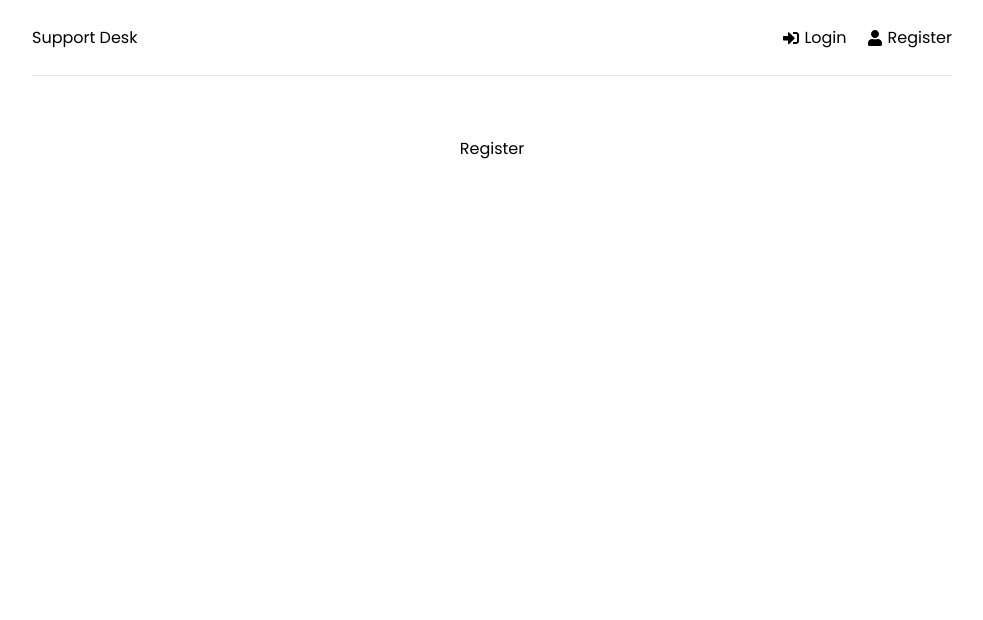
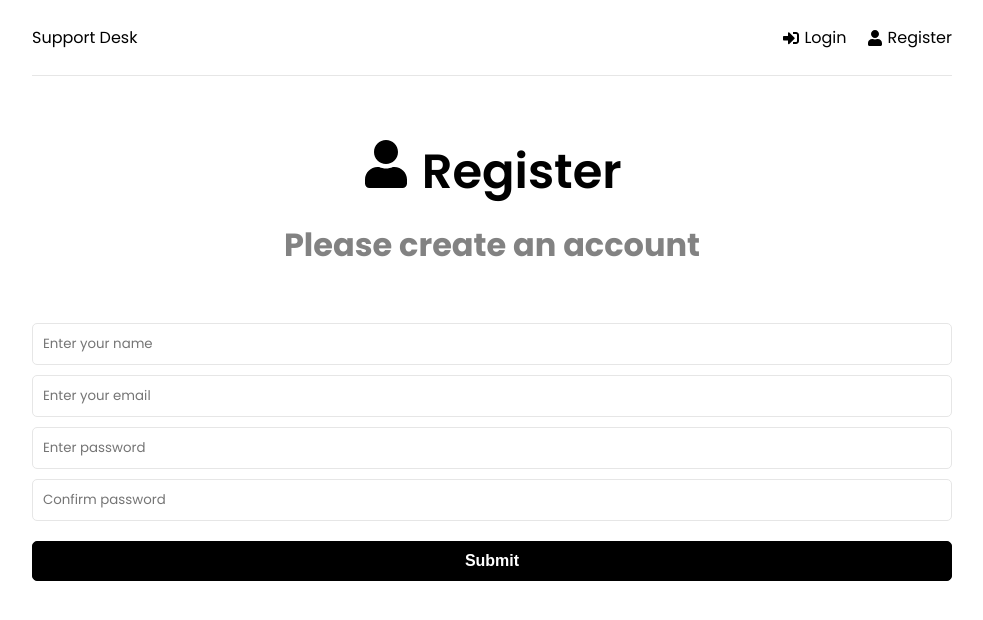
Before and after one commit to Dina2703/ticket-app-mern, a React (Create React App) app in the folder frontend/: page /register in a window 1280 px wide. Shown: the top 620 px of the page, without its empty margins (148-1131 px from the left). Built offline with nearby package versions, Linux system fonts and the light colour scheme.

Commit message:
Home, Register, Login UI

```diff
--- a/frontend/src/App.js
+++ b/frontend/src/App.js
@@ -1,4 +1,6 @@
 import { BrowserRouter as Router, Routes, Route } from "react-router-dom";
+import { ToastContainer } from "react-toastify";
+import "react-toastify/dist/ReactToastify.css";
 import Header from "./components/Header";
 import Home from "./pages/Home";
 import Login from "./pages/Login";
@@ -17,6 +19,7 @@
           </Routes>
         </div>
       </Router>
+      <ToastContainer />
     </>
   );
 }
--- a/frontend/src/pages/Home.js
+++ b/frontend/src/pages/Home.js
@@ -1,7 +1,22 @@
 import React from "react";
+import { Link } from "react-router-dom";
+import { FaQuestionCircle, FaTicketAlt } from "react-icons/fa";
 
 function Home() {
-  return <div>Home</div>;
+  return (
+    <>
+      <section className="heading">
+        <h1>What do you need help with</h1>
+        <p>Please choose from an option below</p>
+      </section>
+      <Link to="/new-ticket" className="btn btn-reverse btn-block">
+        <FaQuestionCircle /> Create New Ticket
+      </Link>
+      <Link to="/tickets" className="btn  btn-block">
+        <FaTicketAlt /> View My Tickets
+      </Link>
+    </>
+  );
 }
 
 export default Home;
--- a/frontend/src/pages/Login.js
+++ b/frontend/src/pages/Login.js
@@ -1,7 +1,63 @@
-import React from "react";
+import { useState } from "react";
+import { FaSignInAlt } from "react-icons/fa";
+import { toast } from "react-toastify";
 
 function Login() {
-  return <div>Login</div>;
+  const [formDate, setFormDate] = useState({
+    email: "",
+    password: "",
+  });
+
+  const { email, password } = formDate;
+
+  const onChange = (e) => {
+    setFormDate((prevState) => ({
+      ...prevState,
+      [e.target.id]: e.target.value,
+    }));
+  };
+
+  const onSubmit = (e) => {
+    e.preventDefault();
+  };
+
+  return (
+    <>
+      <section className="heading">
+        <h1>
+          <FaSignInAlt /> Login
+        </h1>
+        <p>Please login to get support</p>
+      </section>
+      <section>
+        <form onSubmit={onSubmit}>
+          <div className="form-group">
+            <input
+              className="form-control"
+              type="email"
+              id="email"
+              value={email}
+              placeholder="Enter your email"
+              onChange={onChange}
+              required
+            />
+            <input
+              className="form-control"
+              type="password"
+              id="password"
+              value={password}
+              placeholder="Enter password"
+              onChange={onChange}
+              required
+            />
+          </div>
+          <div className="form-group">
+            <button className="btn btn-block">Submit</button>
+          </div>
+        </form>
+      </section>
+    </>
+  );
 }
 
 export default Login;
--- a/frontend/src/pages/Register.js
+++ b/frontend/src/pages/Register.js
@@ -1,7 +1,87 @@
-import React from "react";
+import { useState } from "react";
+import { FaUser } from "react-icons/fa";
+import { toast } from "react-toastify";
 
 function Register() {
-  return <div>Register</div>;
+  const [formDate, setFormDate] = useState({
+    name: "",
+    email: "",
+    password: "",
+    password2: "",
+  });
+
+  const { name, email, password, password2 } = formDate;
+
+  const onChange = (e) => {
+    setFormDate((prevState) => ({
+      ...prevState,
+      [e.target.id]: e.target.value,
+    }));
+  };
+
+  const onSubmit = (e) => {
+    e.preventDefault();
+
+    if (password !== password2) {
+      toast.error("passwords do not match");
+    }
+  };
+
+  return (
+    <>
+      <section className="heading">
+        <h1>
+          <FaUser /> Register
+        </h1>
+        <p>Please create an account</p>
+      </section>
+      <section>
+        <form onSubmit={onSubmit}>
+          <div className="form-group">
+            <input
+              className="form-control"
+              type="text"
+              id="name"
+              value={name}
+              placeholder="Enter your name"
+              onChange={onChange}
+              required
+            />
+            <input
+              className="form-control"
+              type="email"
+              id="email"
+              value={email}
+              placeholder="Enter your email"
+              onChange={onChange}
+              required
+            />
+            <input
+              className="form-control"
+              type="password"
+              id="password"
+              value={password}
+              placeholder="Enter password"
+              onChange={onChange}
+              required
+            />
+            <input
+              className="form-control"
+              type="password"
+              id="password2"
+              value={password2}
+              placeholder="Confirm password"
+              onChange={onChange}
+              required
+            />
+          </div>
+          <div className="form-group">
+            <button className="btn btn-block">Submit</button>
+          </div>
+        </form>
+      </section>
+    </>
+  );
 }
 
 export default Register;
```
